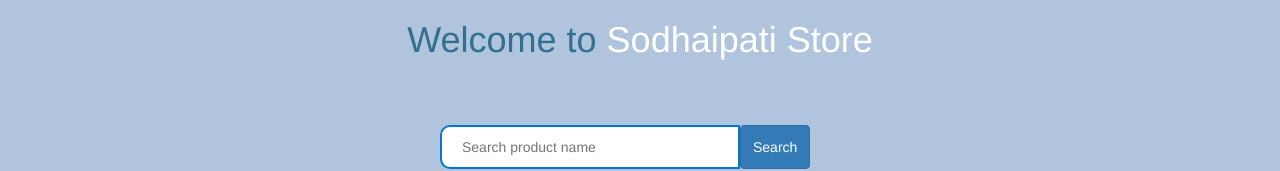
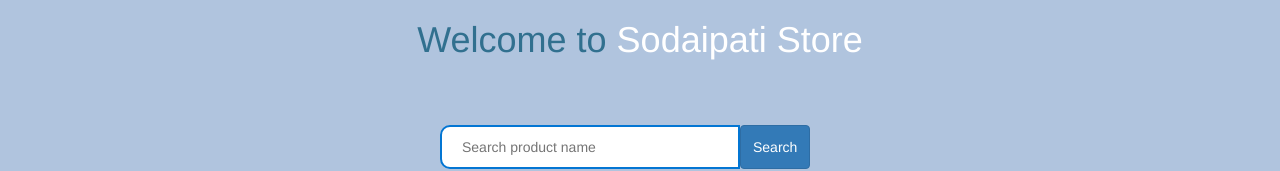
Before and after one commit to sangita-das/-7.ranga-store-fix, a plain HTML site: page index.html in a window 1280 px wide. Shown: the top 171 px of the page. Drawn offline with nearby package versions, Linux system fonts and the light colour scheme.

Commit message:
update all

```diff
--- a/index.html
+++ b/index.html
@@ -5,7 +5,7 @@
   <meta charset="UTF-8" />
   <meta http-equiv="X-UA-Compatible" content="IE=edge" />
   <meta name="viewport" content="width=device-width, initial-scale=1.0" />
-  <title>Sodhaipati Store</title>
+  <title>Sodaipati Store</title>
   <link rel="stylesheet" href="./css/style.css" />
   <!-- Latest compiled and minified CSS -->
   <link rel="stylesheet" href="https://maxcdn.bootstrapcdn.com/bootstrap/3.3.7/css/bootstrap.min.css"
@@ -19,11 +19,13 @@
   <!-- Font Awsome -->
   <link rel="stylesheet" href="https://use.fontawesome.com/releases/v5.15.4/css/all.css"
     integrity="sha384-DyZ88mC6Up2uqS4h/KRgHuoeGwBcD4Ng9SiP4dIRy0EXTlnuz47vAwmeGwVChigm" crossorigin="anonymous">
+
+  <link rel="shortcut icon" href="image/images.jpg" type="image/x-icon">
 </head>
 
 <body>
   <header>
-    <h1 class="text-center fw-bold pt-5 heading"> <span class="text-info">Welcome to</span> Sodhaipati Store</h1>
+    <h1 class="text-center fw-bold pt-5 heading"> <span class="text-info">Welcome to</span> Sodaipati Store</h1>
   </header>
   <main class="main">
 
```
Also changed, not shown: image/images.jpg (added).
